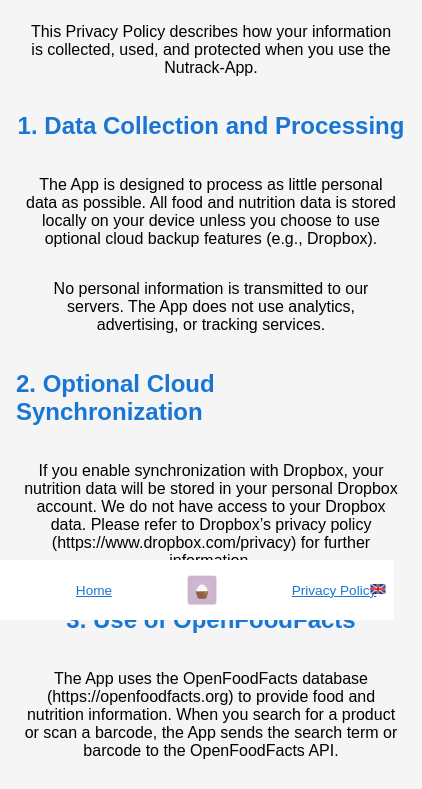
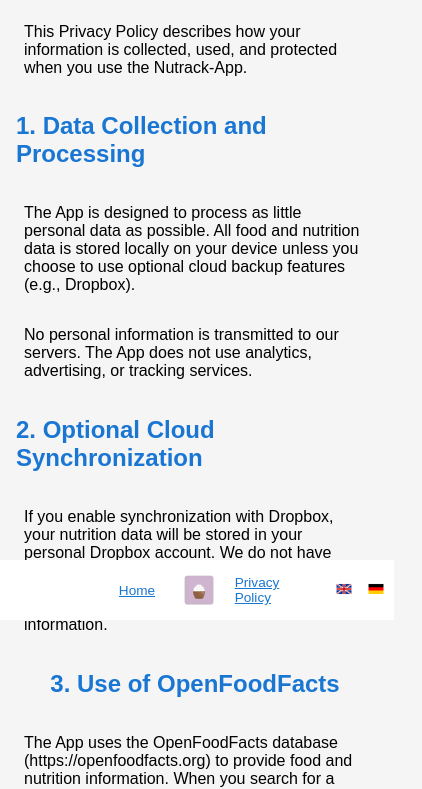
Before and after one commit to nutrack-app/nutrack-app.github.io, a plain HTML site: page privacy.html in a window 390 px wide. Shown: the part 224-1013 px from the top of the page, 422 px wide, since content can reach past the window. Drawn offline with Linux system fonts and the light colour scheme.

Commit message:
css changes

```diff
--- a/style.css
+++ b/style.css
@@ -144,8 +144,8 @@ p {
   display: flex;
   flex: 1;
   flex-direction: row;
-  padding: 0;
   gap: 0;
+  padding-bottom: 56px;
 }
 
 @media (max-width: 900px) {
@@ -175,14 +175,18 @@ p {
     max-width: 100%;
     font-size: 1em;
     padding: 0 0.5em;
+    text-align: left;
+    word-break: break-word;
   }
   .privacy-content {
+    width: 100vw;
     max-width: 100vw;
-    padding: 16px 4px 16px 4px;
+    padding: 12px 8px 56px 8px;
     min-height: auto;
+    box-sizing: border-box;
   }
   .tabbar {
-    grid-template-columns: 1fr 80px 80px 80px 1fr;
+    grid-template-columns: 1fr 60px 60px 60px 1fr;
     height: 48px;
   }
   .tabbar-icon {
@@ -213,6 +217,7 @@ p {
     margin-left: 0;
   }
   .tabbar {
+    grid-template-columns: 1fr 60px 60px 60px 1fr;
     display: flex;
     flex-direction: row;
     align-items: center;
@@ -238,6 +243,11 @@ p {
   .tabbar-icon {
     height: 22px;
     width: 22px;
+  }
+
+  .spalte {
+    padding-left: 1em;
+    padding-right: 1em;
   }
 }
 
@@ -275,7 +285,7 @@ section:hover {
 
 .tabbar {
   display: grid;
-  grid-template-columns: 1fr 120px 120px 120px 1fr;
+  grid-template-columns: 1fr 60px 60px 60px 1fr;
   align-items: center;
   height: 60px;
   position: fixed;
@@ -296,7 +306,7 @@ section:hover {
 .tabbar-col.center {
   justify-content: center;
   padding-left: 1em;
-  padding-right: 2.5em;
+  padding-right: 1em;
 }
 
 .tabbar-col.right {
@@ -351,10 +361,12 @@ section:hover {
   align-items: center;
   text-align: left;
   min-height: 80vh;
-  width: 100vw;
+  width: 100%;
   max-width: 700px;
-  margin: 0 auto 0 auto;
-  padding: 32px 16px 32px 16px;
+  margin: 0 auto;
+  padding: 32px 16px;
+  padding-bottom: 56px;
+  box-sizing: border-box;
 }
 
 .tabbar-col.right .language a {
--- a/translations.js
+++ b/translations.js
@@ -10,7 +10,6 @@ function loadLanguage() {
 function setLanguage(lang) {
   const t = translations[lang];
   if (!t) return;
-  // IDs und Typ der Übersetzung (innerText/innerHTML)
   const elements = [
         // index.html
     { id: 'h2App', prop: 'innerText', key: 'h2App' },
@@ -59,10 +58,8 @@ function getPreferredLanguage() {
   if (savedLang) {
     return savedLang;
   }
-  // Browsersprache holen (z.B. 'de-DE' oder 'en-US')
   const browserLang = navigator.language || navigator.userLanguage || 'en';
   const shortLang = browserLang.split('-')[0];
-  // Unterstützte Sprachen prüfen
   const supported = ['de', 'en'];
   const lang = supported.includes(shortLang) ? shortLang : 'en';
   localStorage.setItem('selectedLanguage', lang);
```
